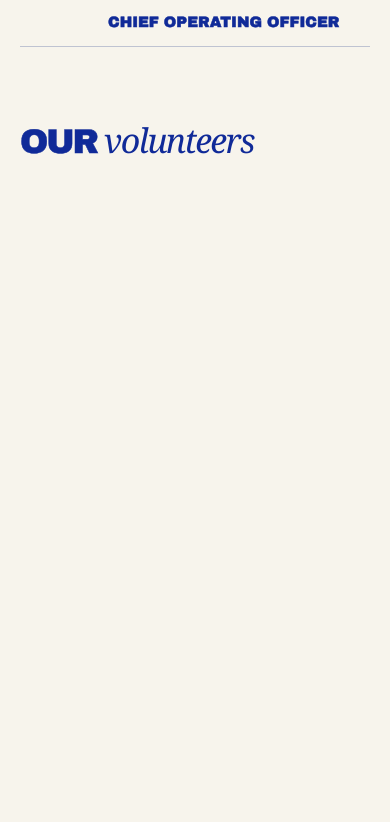
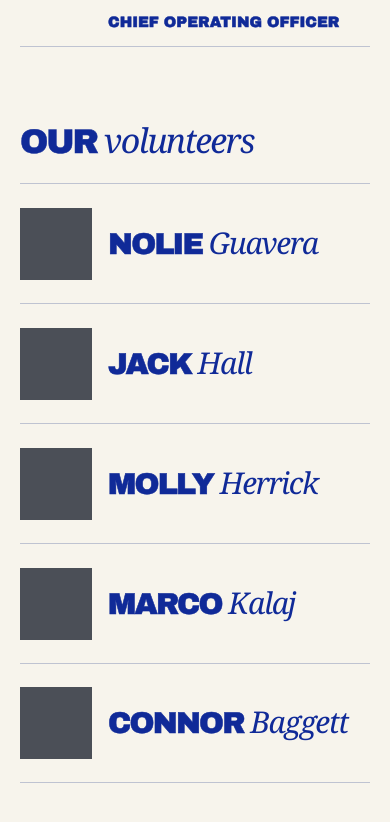
Before and after one commit to Movement-Partners/movementpartners, a plain HTML site: page team.html in a window 390 px wide. Shown: the part 596-1418 px from the top of the page. Before the commit the page ends 869 px from the top, so only its background shows below. Drawn offline with Linux system fonts and the light colour scheme.

Commit message:
Add volunteer placeholders and center home logo

```diff
--- a/styles.css
+++ b/styles.css
@@ -62,6 +62,8 @@ a { color: inherit; }
   height: 100%;
   object-fit: cover;
 }
+
+#home .brand-mark { transform: translate(-1px, 1px); }
 
 .brand-name {
   display: flex;
@@ -236,6 +238,12 @@ h1 {
   align-self: end;
 }
 
+.volunteer-photo {
+  width: 84px;
+  aspect-ratio: 1;
+  background: #4b4f57;
+}
+
 .founder-name {
   margin: 0;
   color: var(--blue);
@@ -279,7 +287,7 @@ h1 {
   h1 { font-size: clamp(36px, 8vw, 58px); }
   .section-nav { width: 100%; }
   .founder-row { grid-template-columns: 72px minmax(0, 1fr); }
-  .founder-photo { width: 72px; }
+  .founder-photo, .volunteer-photo { width: 72px; }
   .founder-title { grid-column: 2; text-align: left; }
 }
 
--- a/team.html
+++ b/team.html
@@ -5,7 +5,7 @@
     <meta name="viewport" content="width=device-width, initial-scale=1" />
     <meta name="theme-color" content="#102a98" />
     <title>team | movement partners</title>
-    <link rel="stylesheet" href="styles.css?v=team3" />
+    <link rel="stylesheet" href="styles.css?v=team4" />
   </head>
   <body>
     <main class="page-shell content-page team-page">
@@ -45,6 +45,13 @@
           </section>
           <section class="team-group volunteers" aria-labelledby="volunteers-title">
             <h2 id="volunteers-title" class="team-heading"><span>OUR</span> volunteers</h2>
+            <div class="founder-list">
+              <article class="founder-row"><div class="volunteer-photo" aria-hidden="true"></div><h3 class="founder-name"><span>NOLIE</span> Guavera</h3></article>
+              <article class="founder-row"><div class="volunteer-photo" aria-hidden="true"></div><h3 class="founder-name"><span>JACK</span> Hall</h3></article>
+              <article class="founder-row"><div class="volunteer-photo" aria-hidden="true"></div><h3 class="founder-name"><span>MOLLY</span> Herrick</h3></article>
+              <article class="founder-row"><div class="volunteer-photo" aria-hidden="true"></div><h3 class="founder-name"><span>MARCO</span> Kalaj</h3></article>
+              <article class="founder-row"><div class="volunteer-photo" aria-hidden="true"></div><h3 class="founder-name"><span>CONNOR</span> Baggett</h3></article>
+            </div>
           </section>
         </div>
       </div>
```
Also changed, not shown: index.html (+1 -1 lines).
